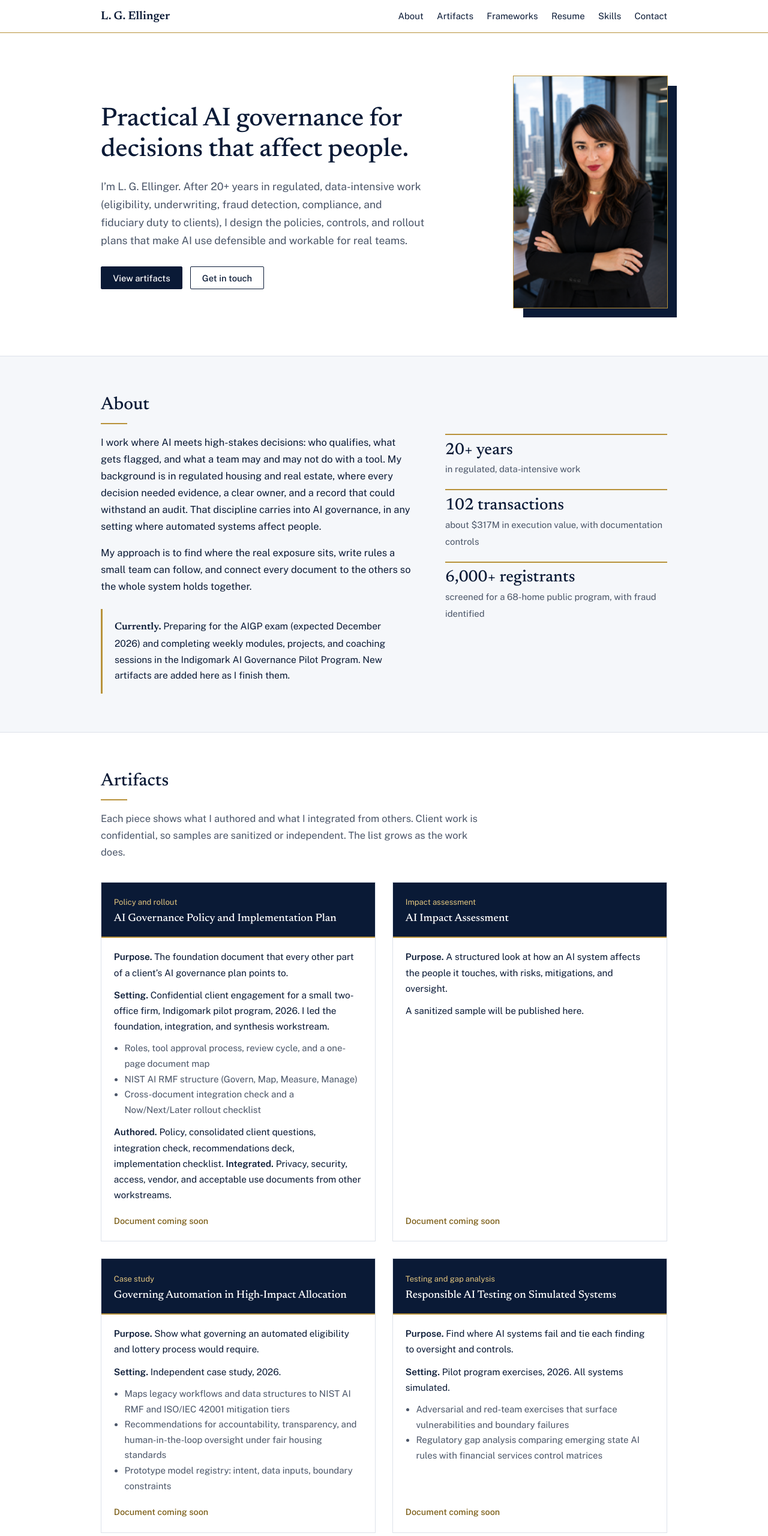
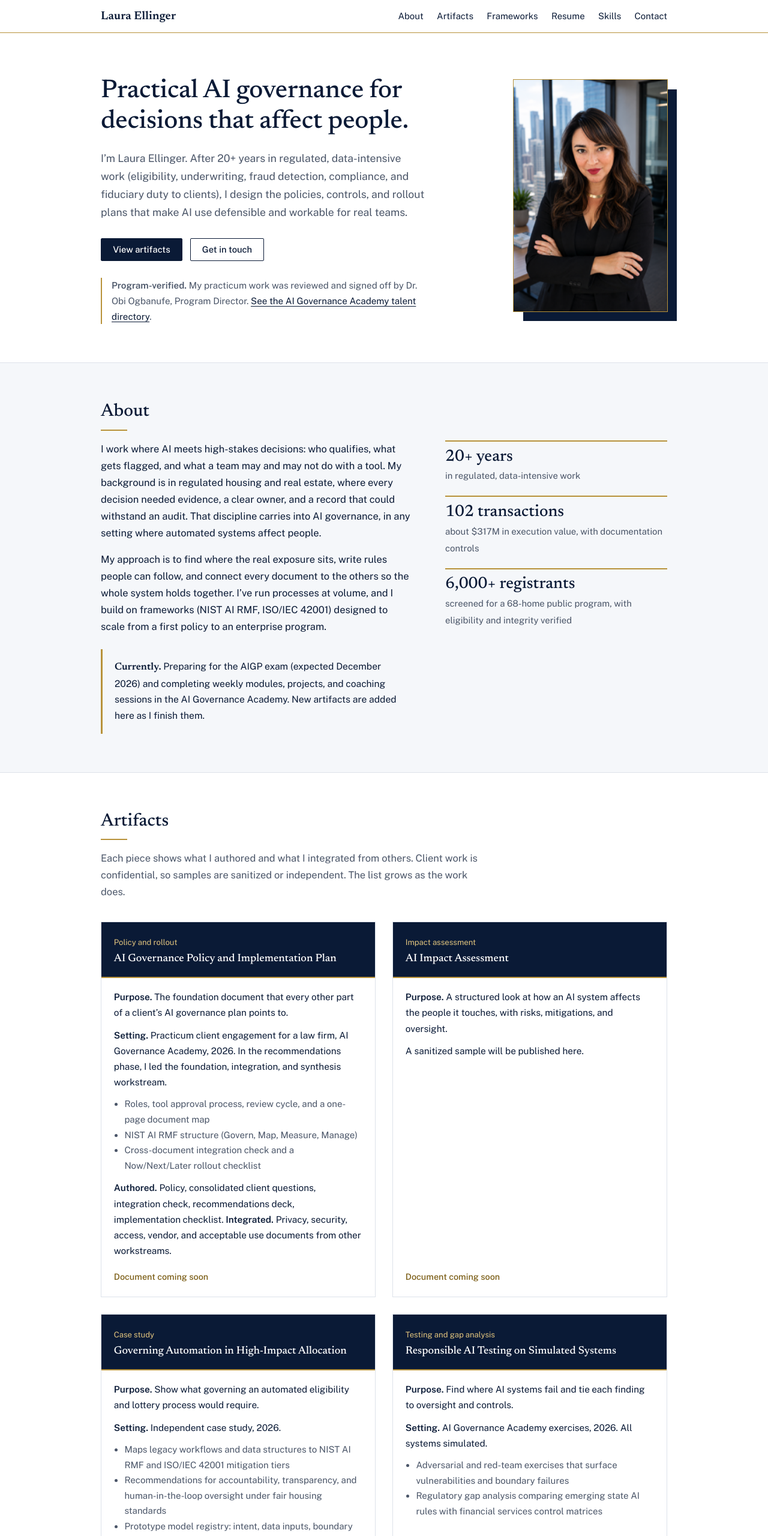
Before and after one commit to lgellinger/lgellinger.github.io, a plain HTML site: page index.html in a window 1280 px wide. Shown: the top 2560 px of the page at 60% size. Drawn offline with nearby package versions, Linux system fonts and the light colour scheme; no server answers.

Commit message:
Add files via upload

```diff
--- a/index.html
+++ b/index.html
@@ -3,7 +3,7 @@
 <head>
 <meta charset="utf-8">
 <meta name="viewport" content="width=device-width, initial-scale=1">
-<title>L. G. Ellinger | AI Governance Practitioner</title>
+<title>Laura Ellinger | AI Governance Practitioner</title>
 <meta name="description" content="AI governance practitioner with 20+ years in regulated, data-intensive work. Policies, controls, and assessments for AI use that affects people.">
 <link rel="preconnect" href="https://fonts.googleapis.com">
 <link rel="preconnect" href="https://fonts.gstatic.com" crossorigin>
@@ -28,6 +28,7 @@ nav a{font-size:.93rem;text-decoration:none;color:var(--navy)}nav a:hover{text-d
 h1{font:500 clamp(1.9rem,4.2vw,2.7rem)/1.18 var(--serif);margin:0 0 1.25rem;color:var(--navy);letter-spacing:-.005em}
 .lede{color:var(--muted);font-size:1.1rem;max-width:34rem;margin:0 0 1.75rem}
 .cta{display:flex;gap:.8rem;flex-wrap:wrap}
+.verified{margin:1.75rem 0 0;padding-left:1rem;border-left:2px solid var(--gold);color:var(--muted);font-size:.95rem;max-width:34rem}
 .photo{margin:0 1rem 1rem 0;position:relative;width:16rem}
 .photo::before{content:"";position:absolute;inset:1rem -1rem -1rem 1rem;background:var(--navy)}
 .photo img{position:relative;display:block;width:100%;aspect-ratio:212/320;object-fit:cover;box-shadow:0 0 0 1px var(--gold);background:var(--soft)}
@@ -76,7 +77,7 @@ footer b{font:500 1.05rem var(--serif);color:var(--gold-lt);display:block;margin
 </head>
 <body>
 <header><div class="wrap">
-  <a class="brand" href="#top">L. G. Ellinger</a>
+  <a class="brand" href="#top">Laura Ellinger</a>
   <nav aria-label="Primary"><a href="#about">About</a><a href="#artifacts">Artifacts</a><a href="#frameworks">Frameworks</a><a href="#resume">Resume</a><a href="#skills">Skills</a><a href="#contact">Contact</a>
   <span data-file="L-Ellinger-Resume.pdf" data-missing="hide"><a class="btn" href="L-Ellinger-Resume.pdf" download>Download resume</a></span></nav>
 </div></header>
@@ -86,10 +87,11 @@ footer b{font:500 1.05rem var(--serif);color:var(--gold-lt);display:block;margin
 <div class="hero">
   <div>
     <h1>Practical AI governance for decisions that affect people.</h1>
-    <p class="lede">I’m L. G. Ellinger. After 20+ years in regulated, data-intensive work (eligibility, underwriting, fraud detection, compliance, and fiduciary duty to clients), I design the policies, controls, and rollout plans that make AI use defensible and workable for real teams.</p>
+    <p class="lede">I’m Laura Ellinger. After 20+ years in regulated, data-intensive work (eligibility, underwriting, fraud detection, compliance, and fiduciary duty to clients), I design the policies, controls, and rollout plans that make AI use defensible and workable for real teams.</p>
     <div class="cta"><a class="btn fill" href="#artifacts">View artifacts</a><a class="btn" href="#contact">Get in touch</a></div>
+    <p class="verified"><b>Program-verified.</b> My practicum work was reviewed and signed off by Dr. Obi Ogbanufe, Program Director. <a href="https://technologyroles.com/talent">See the AI Governance Academy talent directory</a>.</p>
   </div>
-  <figure class="photo"><img src="photo.png" alt="Portrait of L. G. Ellinger"></figure>
+  <figure class="photo"><img src="photo.png" alt="Portrait of Laura Ellinger"></figure>
 </div>
 
 </div>
@@ -99,13 +101,13 @@ footer b{font:500 1.05rem var(--serif);color:var(--gold-lt);display:block;margin
   <div class="about">
     <div>
       <p>I work where AI meets high-stakes decisions: who qualifies, what gets flagged, and what a team may and may not do with a tool. My background is in regulated housing and real estate, where every decision needed evidence, a clear owner, and a record that could withstand an audit. That discipline carries into AI governance, in any setting where automated systems affect people.</p>
-      <p>My approach is to find where the real exposure sits, write rules a small team can follow, and connect every document to the others so the whole system holds together.</p>
-      <div class="now"><strong>Currently.</strong> Preparing for the AIGP exam (expected December 2026) and completing weekly modules, projects, and coaching sessions in the Indigomark AI Governance Pilot Program. New artifacts are added here as I finish them.</div>
+      <p>My approach is to find where the real exposure sits, write rules people can follow, and connect every document to the others so the whole system holds together. I’ve run processes at volume, and I build on frameworks (NIST AI RMF, ISO/IEC 42001) designed to scale from a first policy to an enterprise program.</p>
+      <div class="now"><strong>Currently.</strong> Preparing for the AIGP exam (expected December 2026) and completing weekly modules, projects, and coaching sessions in the AI Governance Academy. New artifacts are added here as I finish them.</div>
     </div>
     <div class="stats">
       <div class="stat"><b>20+ years</b><span>in regulated, data-intensive work</span></div>
       <div class="stat"><b>102 transactions</b><span>about $317M in execution value, with documentation controls</span></div>
-      <div class="stat"><b>6,000+ registrants</b><span>screened for a 68-home public program, with fraud identified</span></div>
+      <div class="stat"><b>6,000+ registrants</b><span>screened for a 68-home public program, with eligibility and integrity verified</span></div>
     </div>
   </div>
 </div></section>
@@ -118,7 +120,7 @@ footer b{font:500 1.05rem var(--serif);color:var(--gold-lt);display:block;margin
   <article class="card"><div class="cover"><small>Policy and rollout</small><h3>AI Governance Policy and Implementation Plan</h3></div>
     <div class="body">
       <p><b>Purpose.</b> The foundation document that every other part of a client’s AI governance plan points to.</p>
-      <p><b>Setting.</b> Confidential client engagement for a small two-office firm, Indigomark pilot program, 2026. I led the foundation, integration, and synthesis workstream.</p>
+      <p><b>Setting.</b> Practicum client engagement for a law firm, AI Governance Academy, 2026. In the recommendations phase, I led the foundation, integration, and synthesis workstream.</p>
       <ul><li>Roles, tool approval process, review cycle, and a one-page document map</li>
       <li>NIST AI RMF structure (Govern, Map, Measure, Manage)</li>
       <li>Cross-document integration check and a Now/Next/Later rollout checklist</li></ul>
@@ -146,7 +148,7 @@ footer b{font:500 1.05rem var(--serif);color:var(--gold-lt);display:block;margin
   <article class="card"><div class="cover"><small>Testing and gap analysis</small><h3>Responsible AI Testing on Simulated Systems</h3></div>
     <div class="body">
       <p><b>Purpose.</b> Find where AI systems fail and tie each finding to oversight and controls.</p>
-      <p><b>Setting.</b> Pilot program exercises, 2026. All systems simulated.</p>
+      <p><b>Setting.</b> AI Governance Academy exercises, 2026. All systems simulated.</p>
       <ul><li>Adversarial and red-team exercises that surface vulnerabilities and boundary failures</li>
       <li>Regulatory gap analysis comparing emerging state AI rules with financial services control matrices</li></ul>
       <div class="actions" data-file="documents/Responsible-AI-Testing.pdf"><a class="btn fill" href="documents/Responsible-AI-Testing.pdf" target="_blank" rel="noopener">Read</a><a class="btn" href="documents/Responsible-AI-Testing.pdf" download>Download PDF</a></div>
@@ -173,16 +175,16 @@ footer b{font:500 1.05rem var(--serif);color:var(--gold-lt);display:block;margin
 <section id="resume"><div class="wrap">
   <h2>Resume</h2>
   <div class="tl">
-    <div class="job"><div class="when">Aug 2026 to Oct 2026</div><div><h3>Foundation, Integration, and Synthesis Lead</h3><p class="org">Indigomark AI Governance Pilot Program, confidential client engagement</p>
-      <ul><li>Authored the AI Governance Policy, the foundation for the plan’s companion documents, aligned to NIST AI RMF.</li>
-      <li>Led the cross-document integration check across workstreams, validating terminology, data tiers, roles, and regulatory framing.</li>
-      <li>Built the implementation checklist, phased Now/Next/Later, and the recommendations deck for the client review.</li></ul></div></div>
+    <div class="job"><div class="when">Aug 2026 to Oct 2026</div><div><h3>AI Governance Analyst, Practicum Client Engagement</h3><p class="org">AI Governance Academy, Technology Roles by Indigomark. Law firm client, confidential.</p>
+      <ul><li>Owned the organization and business context: analyzed the firm’s business model, operations, and industry, and identified stakeholders, objectives, and organizational factors relevant to the assessment.</li>
+      <li>Coordinated the assessment phase and supported team members to keep the work aligned and on track.</li>
+      <li>Led the foundation, integration, and synthesis workstream in the recommendations phase: authored the AI Governance Policy, and led the cross-document integration check, recommendations deck, and implementation checklist.</li></ul></div></div>
     <div class="job"><div class="when">2016 to present</div><div><h3>Founder and Principal</h3><p class="org">Launch Investments, LLC</p>
       <ul><li>Operate a real estate investment firm covering acquisition analysis, risk evaluation, due diligence, and compliance tracking.</li>
       <li>Designed due diligence verification workflows and conduct forensic reviews of market data, asset documentation, and disclosures.</li></ul></div></div>
     <div class="job"><div class="when">2021 to 2022</div><div><h3>Affordable Housing Program Consultant</h3><p class="org">Sage Park homeownership program, Irvine Community Land Trust</p>
       <ul><li>Built the eligibility, underwriting, and compliance process that screened 6,000+ registrants and processed 1,000+ portfolios for 68 homes.</li>
-      <li>Identified applicant fraud through financial forensics and managed household disqualifications to protect public assets.</li></ul></div></div>
+      <li>Verified eligibility and protected program integrity through financial forensics, disqualifying ineligible applicants to safeguard public assets.</li></ul></div></div>
     <div class="job"><div class="when">2013 to 2016</div><div><h3>Acquisitions and Sales Manager</h3><p class="org">ANR Industries Inc.</p>
       <ul><li>Managed risk controls and contract compliance across 102 transactions, about $317 million in execution value.</li>
       <li>Wrote the procedures and documentation workflows that kept transactions audit ready.</li></ul></div></div>
@@ -220,7 +222,7 @@ footer b{font:500 1.05rem var(--serif);color:var(--gold-lt);display:block;margin
 </div></section>
 </main>
 
-<footer><div class="wrap"><b>L. G. Ellinger</b>Client work is confidential. Anything shown here is independent or sanitized.</div></footer>
+<footer><div class="wrap"><b>Laura Ellinger</b>Client work is confidential. Anything shown here is independent or sanitized.</div></footer>
 
 <script>
 document.querySelectorAll('[data-file]').forEach(function(el){
```
